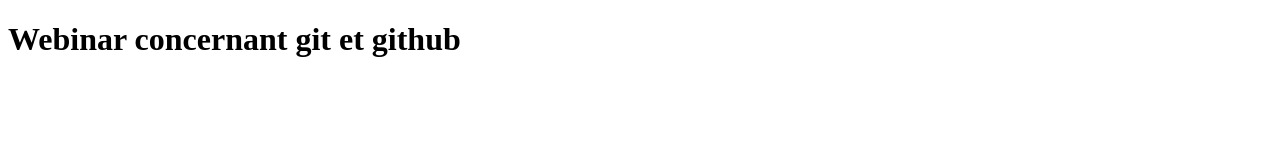
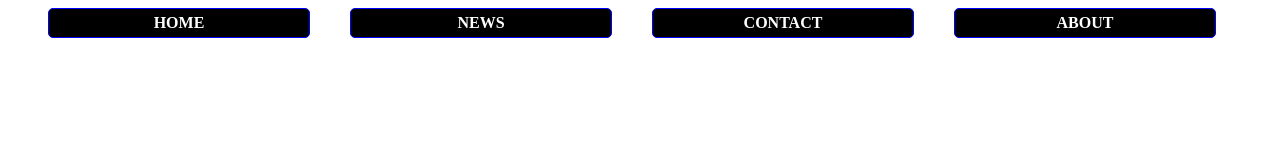
Before and after one commit to odettescoding/webinargit, a plain HTML site: page index.html in a window 1280 px wide. Drawn offline with Linux system fonts and the light colour scheme.

Commit message:
modifiecation de fichiers

```diff
--- a/css/style.css
+++ b/css/style.css
@@ -0,0 +1,31 @@
+ul {
+    list-style-type: none;
+    margin: 0;
+    padding: 0;
+    display: flex;
+
+}
+li{
+    display: inline;
+}
+
+a:link,a:visited {
+    display: block;
+    background: black;
+    color: white;
+    text-decoration: none;
+    text-align:space-between;
+    text-transform: uppercase;
+    font-weight: bold;
+    border: 1px solid blue;
+    margin-left: 40px;
+    border-radius: 5px;
+    padding:5px;
+    width: 250px;
+    text-align: center;
+
+}
+
+a:hover, a:active {
+        background-color: grey;
+}
--- a/index.html
+++ b/index.html
@@ -1,15 +1,28 @@
 <!DOCTYPE html>
 <html lang="en">
+
 <head>
     <meta charset="UTF-8">
     <meta http-equiv="X-UA-Compatible" content="IE=edge">
-    <meta name="viewport" content="width=device-width, initial-scale=1.0">
-    <title>Document</title>
-</head>
+
+    <head name="viewport" content="width=device-width, initial-scale=1.0">
+        <link rel="icon" type="image/ico" href="/favi.ico" />
+        <title>Initiation avec git et github</title>
+        <link rel="stylesheet" href="css/style.css">
+    </head>
+
 <body>
     <header>
-        <h1>Webinar concernant git et github</h1>
+        <nav>
+            <ul>
+                <li><a href=""> home</a></li>
+                <li> <a href="">news</a> </li>
+                <li><a href="">contact</a></li>
+                <li><a href="">about</a> </li>
+            </ul>
+        </nav>
     </header>
 
 </body>
+
 </html>
```
Also changed, not shown: icone.ico (added), image.ico (added), pdp.jpg (added).
